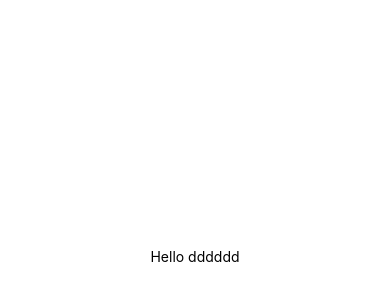
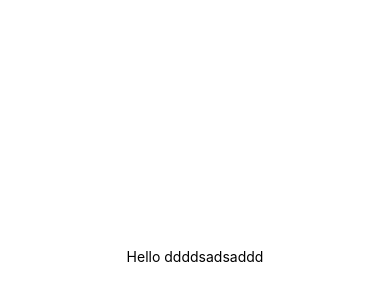
Before and after one commit to fais1242/ProjectPDO, a React Native app: screen / in a window 390 px wide. Shown: the part 166-466 px from the top of the page. Built offline with nearby package versions, Linux system fonts and the light colour scheme.

Commit message:
change www

```diff
--- a/App.js
+++ b/App.js
@@ -6,7 +6,7 @@ const App = () => {
     <View style={{flex:1,
                   justifyContent: 'center',
                   alignItems: 'center'}}>
-      <Text>Hello dddddd</Text>
+      <Text>Hello ddddsadsaddd</Text>
     </View>
   )
 }
```
